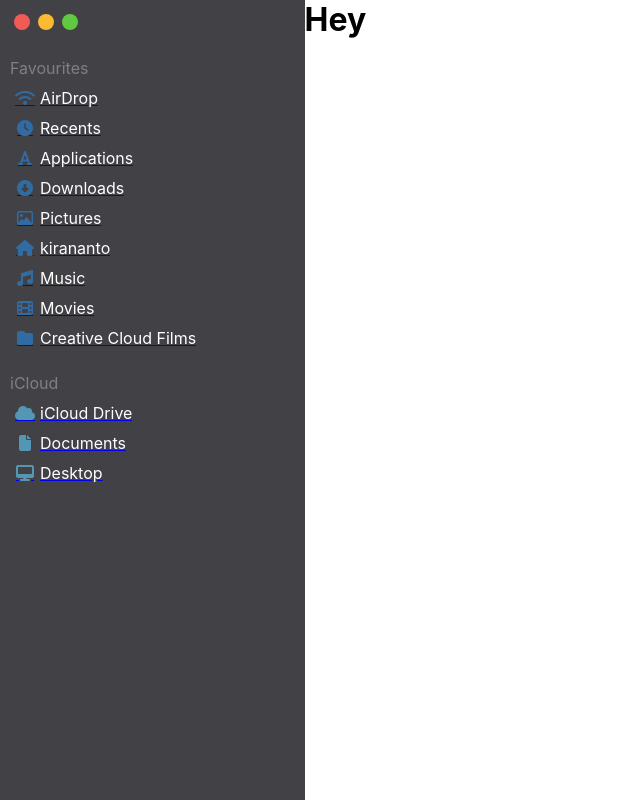
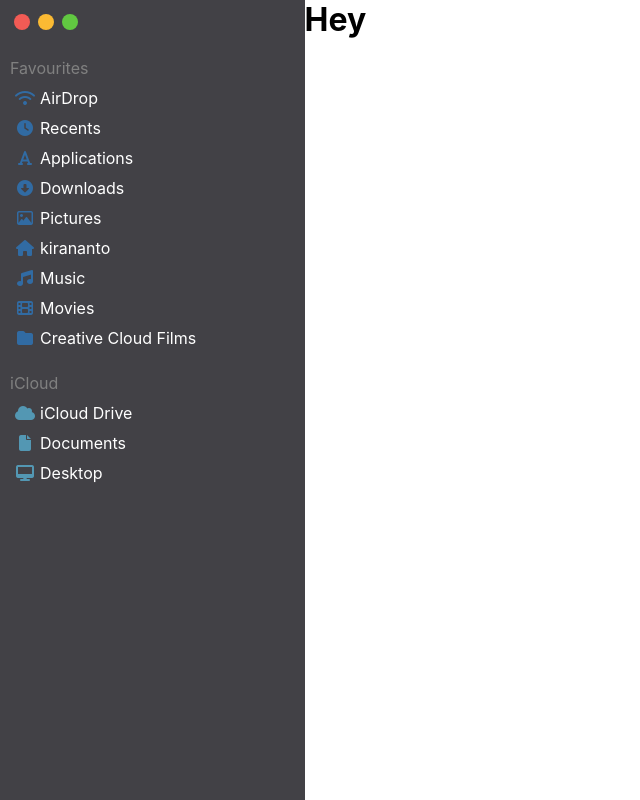
Before and after one commit to abhisheksarwan/fileex, a React (Create React App) app: page / in a window 1280 px wide. Shown: the whole page, without its empty margins (0-640 px from the left). Built offline with nearby package versions, Linux system fonts and the light colour scheme.

Commit message:
fixed underline issue upon clicking folder name

```diff
--- a/src/components/SidebarFolder/SidebarFolder.js
+++ b/src/components/SidebarFolder/SidebarFolder.js
@@ -5,7 +5,9 @@
 
 const SidebarFolder = (props) => {
     const sidebarOptions = props.structure.map(option => (
-        <NavLink exact to={`/${props.index}/${option.id}`} activeClassName="active"><SidebarOption icon={option.icon} name={option.folderName} iconType={option.iconType} color={option.iconColor} /></NavLink>
+        <NavLink exact to={`/${props.index}/${option.id}`} activeClassName="active">
+             <SidebarOption icon={option.icon} name={option.folderName} iconType={option.iconType} color={option.iconColor} />
+        </NavLink>
     ));
     return (
      <div className="sidebar_folder">
--- a/src/components/SidebarOption/SidebarOption.css
+++ b/src/components/SidebarOption/SidebarOption.css
@@ -26,3 +26,7 @@
     background-color: #5b5a5f;
     border-radius: 5px;
 }
+
+a, a:hover, a:active, a:visited, a:focus {
+    text-decoration:none;
+}
```
